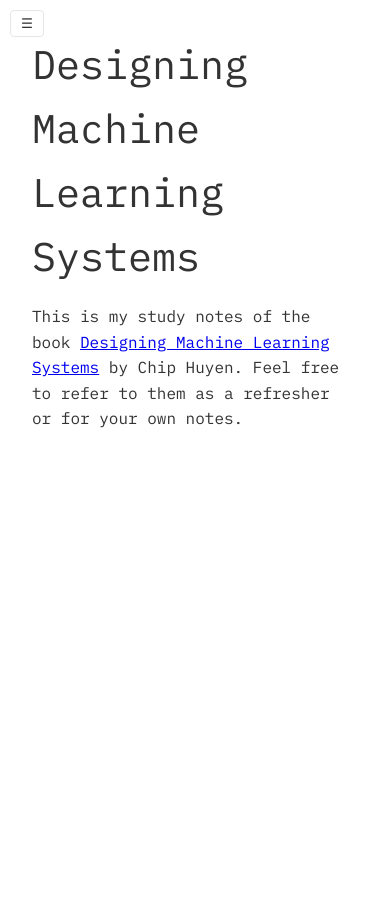
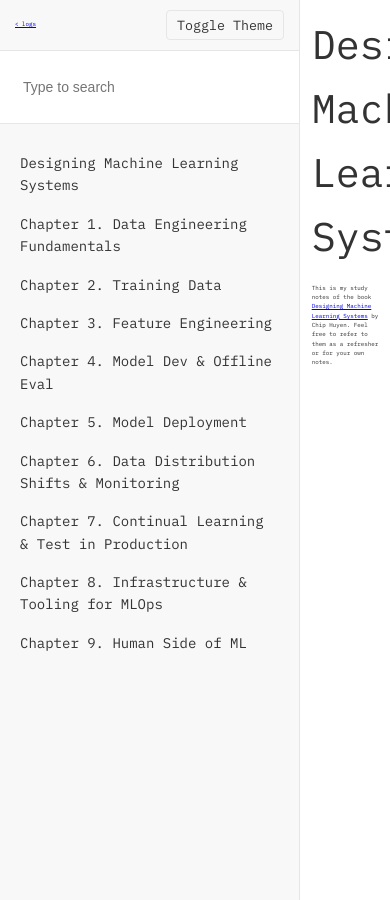
Before and after one commit to tayheau/tayheau.github.io, a Jekyll site: the page built from _notes/designing-ml-systems/index.md, in a window 390 px wide. Built offline with Jekyll 4.4.1, drawn with Linux system fonts in a browser that asks for light colours; nearby versions of some CDN libraries.

Commit message:
Update book.html

```diff
--- a/_layouts/book.html
+++ b/_layouts/book.html
@@ -111,15 +111,6 @@
       background-color: var(--border);
     }
 
-    .theme-switch a {
-      color: var(--text);
-      text-decoration: none;
-    }
-
-    .theme-switch a:hover {
-      color: var(--hover);
-    }
-
     .sidebar-search {
       padding: 20px 15px;
       border-bottom: 1px solid var(--border);
@@ -214,62 +205,14 @@
       background-color: var(--sidebar-bg);
     }
 
-    /* Sidebar Toggle Button – hidden by default on larger screens */
-    #sidebarToggle {
-      display: none;
-    }
-
-    /* Responsive adjustments for devices with widths up to 768px */
-    @media (max-width: 768px) {
-      .honkit-layout {
-        flex-direction: column;
-        height: auto;
-      }
-      .sidebar {
-        position: fixed;
-        top: 0;
-        bottom: 0;
-        left: 0;
-        width: 250px;
-        background-color: var(--sidebar-bg);
-        border-right: 1px solid var(--border);
-        transform: translateX(-100%);
-        transition: transform 0.3s ease;
-        z-index: 1000;
-      }
-      .sidebar.open {
-        transform: translateX(0);
-      }
-      .content {
-        padding: 1em;
-      }
-      #sidebarToggle {
-        display: block;
-        position: fixed;
-        top: 10px;
-        left: 10px;
-        background: none;
-        border: 1px solid var(--border);
-        color: var(--text);
-        padding: 5px 10px;
-        border-radius: 4px;
-        cursor: pointer;
-        z-index: 1100;
-      }
-    }
-
-    /* Adjust font size and padding for very small devices */
     @media (max-width: 450px) {
-      body { font-size: 16px; }
+      body { font-size: 1.5vw; }
       img { width: 90vw; }
       .content { padding: 2em; }
     }
   </style>
 </head>
 <body>
-  <!-- Sidebar toggle button for mobile -->
-  <button id="sidebarToggle" aria-label="Toggle sidebar">&#9776;</button>
-
   <div class="honkit-layout">
     <aside class="sidebar">
       <div class="theme-switch">
```
Also changed, not shown: other parts of _layouts/book.html (+0 -8 lines).
